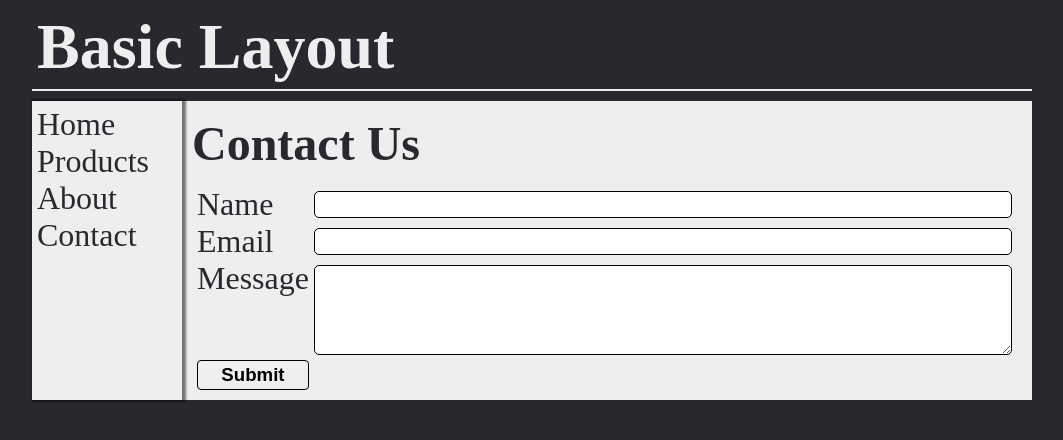
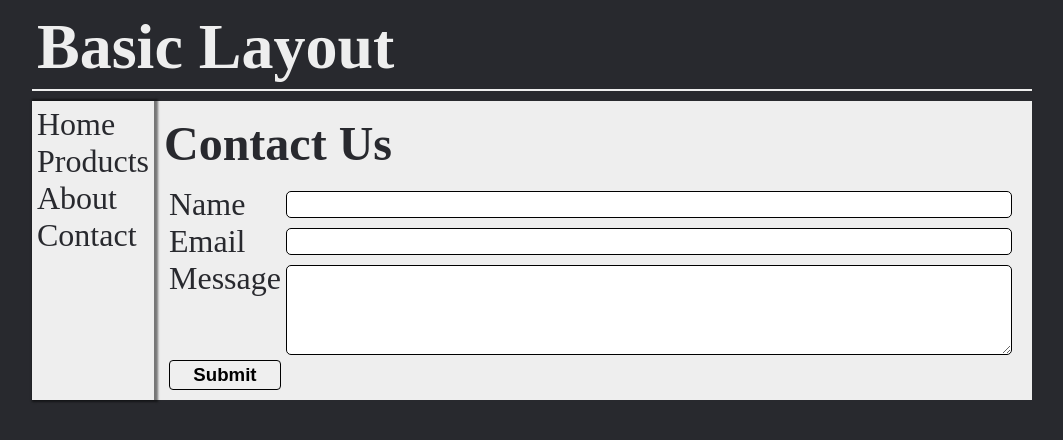
Before and after one commit to circleofconfusion/css-layout-presentation, a website: page grid-basic-layout.html in a window 1280 px wide. Shown: the whole page, without its empty margins (108-1171 px from the left). Drawn offline with Linux system fonts and the light colour scheme.

Commit message:
tweaked basic layout slide

```diff
--- a/grid-basic-layout.html
+++ b/grid-basic-layout.html
@@ -14,8 +14,8 @@
             position: relative;
             display: -ms-grid;
             display: grid;
-            -ms-grid-columns: 150px 1fr;
-            grid-template-columns: 150px 1fr;
+            -ms-grid-columns: min-content 1fr;
+            grid-template-columns: min-content 1fr;
         }
 
         nav {
@@ -50,9 +50,9 @@
         form {
             display: -ms-grid;
             display: grid;
-            -ms-grid-columns: 200px 1fr;
+            -ms-grid-columns: min-content 1fr;
             grid-template-columns: min-content 1fr;
-            -ms-grid-rows: 1.5em 1.5em 100px 1.5em;
+            -ms-grid-rows: min-content min-content 100px min-content;
             grid-template-rows: min-content min-content 100px min-content;
             margin: 5px 10px;
         }
@@ -81,7 +81,7 @@
             section {
                 -ms-grid-columns: 1fr;
                 grid-template-columns: 1fr;
-                -ms-grid-rows: 1.5em 1fr;
+                -ms-grid-rows: min-content 1fr;
                 grid-template-rows: min-content 1fr;
             }
 
```
